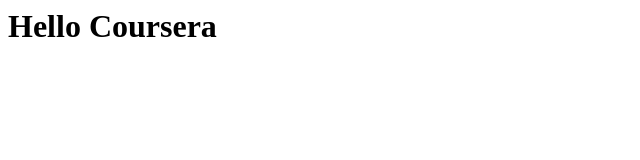
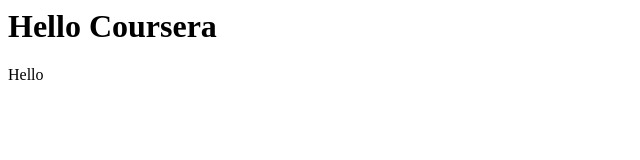
Before and after one commit to IsaacTrichka/coursera-test, a plain HTML site: page index.html in a window 1280 px wide. Shown: the full height of the page, 0-640 px from the left. Drawn offline with Linux system fonts and the light colour scheme.

Commit message:
Update index.html

```diff
--- a/index.html
+++ b/index.html
@@ -1,2 +1,5 @@
 <title>Hello Coursera</title>
 <h1>Hello Coursera</h1>
+<div class="banner">
+  Hello
+</div>
```
